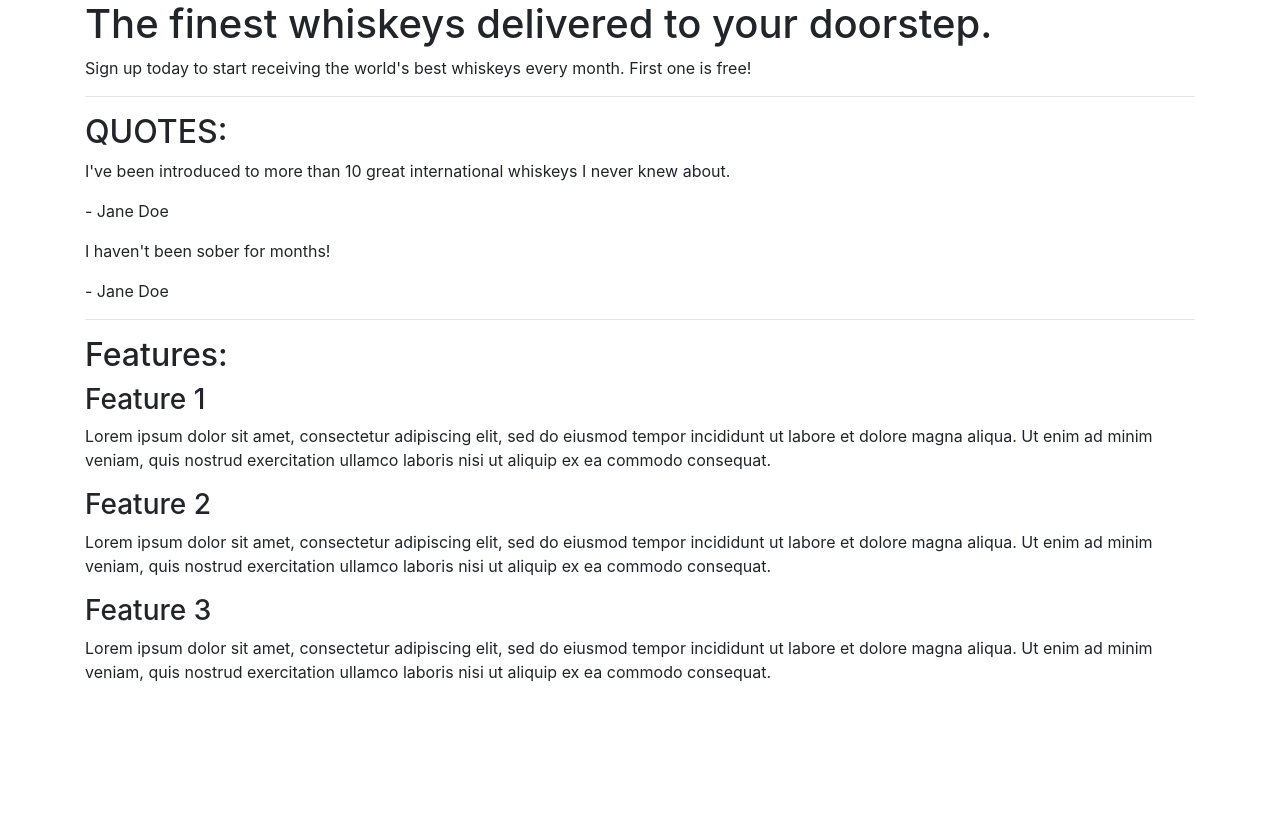
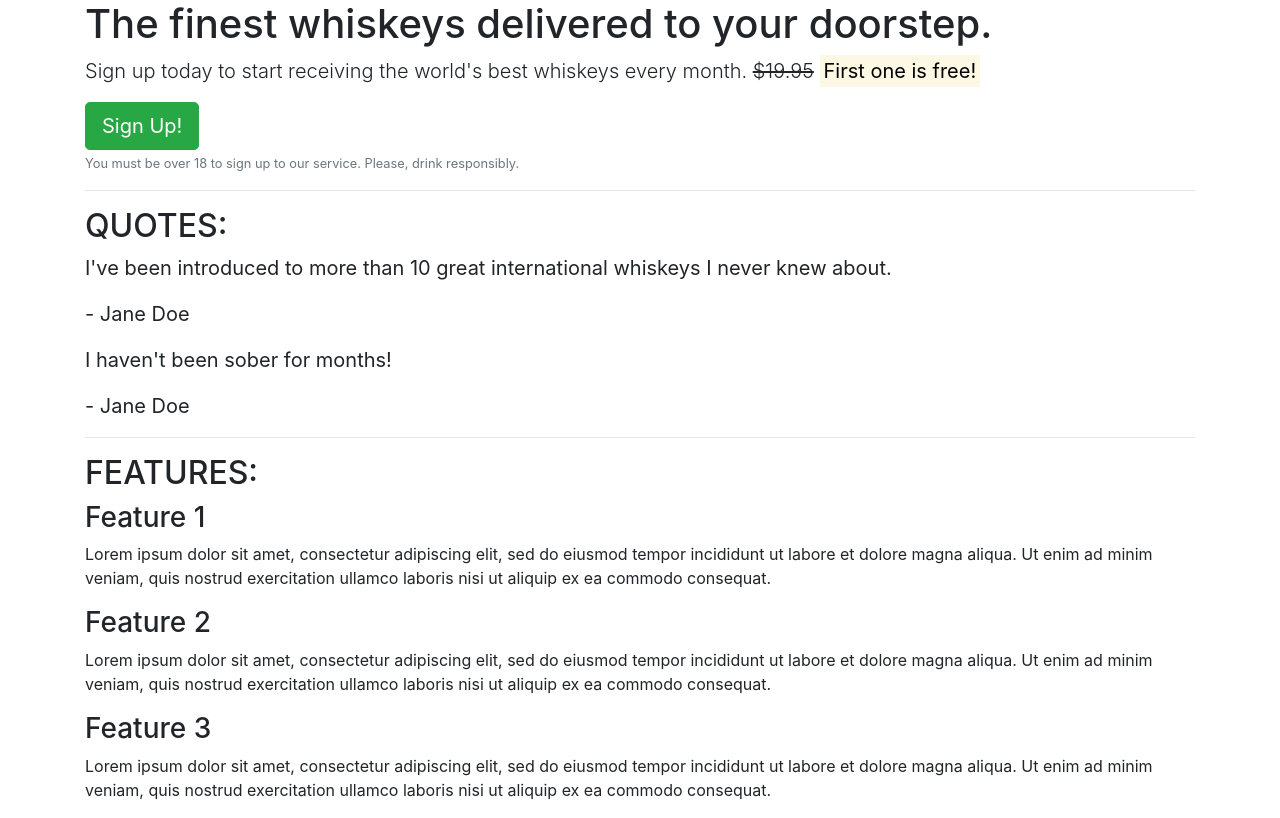
Before and after one commit to bytesbyt/bootstrap4, a plain HTML site: page index.html in a window 1280 px wide. Drawn offline with nearby package versions, Linux system fonts and the light colour scheme.

```diff
--- a/index.html
+++ b/index.html
@@ -5,6 +5,7 @@
     <meta charset="utf-8">
 
     <title>Whiskey Drop | Taste a new whiskey every month</title>
+    <meta name="viewport" content="width=device-width, initial-scale=1.0">
     <link rel="stylesheet" href="https://maxcdn.bootstrapcdn.com/bootstrap/4.1.3/css/bootstrap.min.css">
 </head>
 
@@ -13,7 +14,9 @@
         <!-- Callout -->
         <section class="callout">
             <h1>The finest whiskeys delivered to your doorstep.</h1>
-            <p>Sign up today to start receiving the world's best whiskeys every month. First one is free!</p>
+            <p class="lead">Sign up today to start receiving the world's best whiskeys every month. <s>$19.95</s> <strong><mark>First one is free!</mark></strong></p>
+            <button class="btn btn-success btn-lg">Sign Up!</button>
+            <p class="text-muted"><small>You must be over 18 to sign up to our service. Please, drink responsibly.</small></p>
         </section>
         <!-- /.callout -->
         <hr>
@@ -21,21 +24,21 @@
         <!-- Quotes -->
         <section class="quotes">
             <h2 class="text-uppercase">Quotes:</h2>
-            <div class="quote">
+            <blockquote class="blockquote">
                 <p>I've been introduced to more than 10 great international whiskeys I never knew about.</p>
                 <p>- Jane Doe</p>
-            </div>
-            <div class="quote">
+            </blockquote>
+            <blockquote class="blockquote">
                 <p>I haven't been sober for months!</p>
                 <p>- Jane Doe</p>
-            </div>
+            </blockquote>
         </section>
         <!-- /.quotes -->
         <hr>
 
         <!-- Features -->
         <section class="features">
-            <h2>Features:</h2>
+            <h2 class="text-uppercase">Features:</h2>
             <div class="feature">
                 <h3>Feature 1</h3>
                 <p>Lorem ipsum dolor sit amet, consectetur adipiscing elit, sed do eiusmod tempor incididunt ut labore et dolore magna aliqua. Ut enim ad minim veniam, quis nostrud exercitation ullamco laboris nisi ut aliquip ex ea commodo consequat.</p>
```
